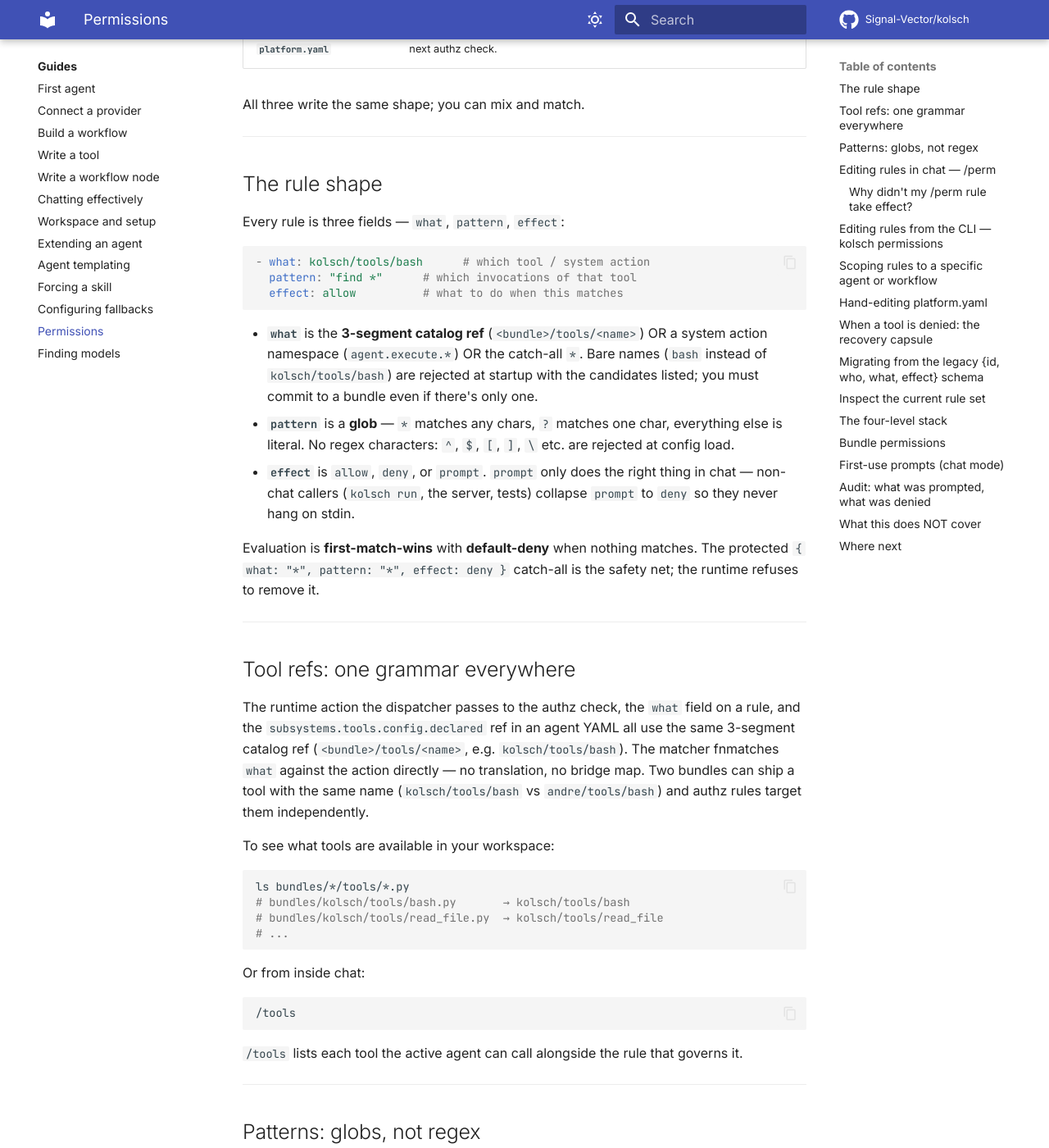
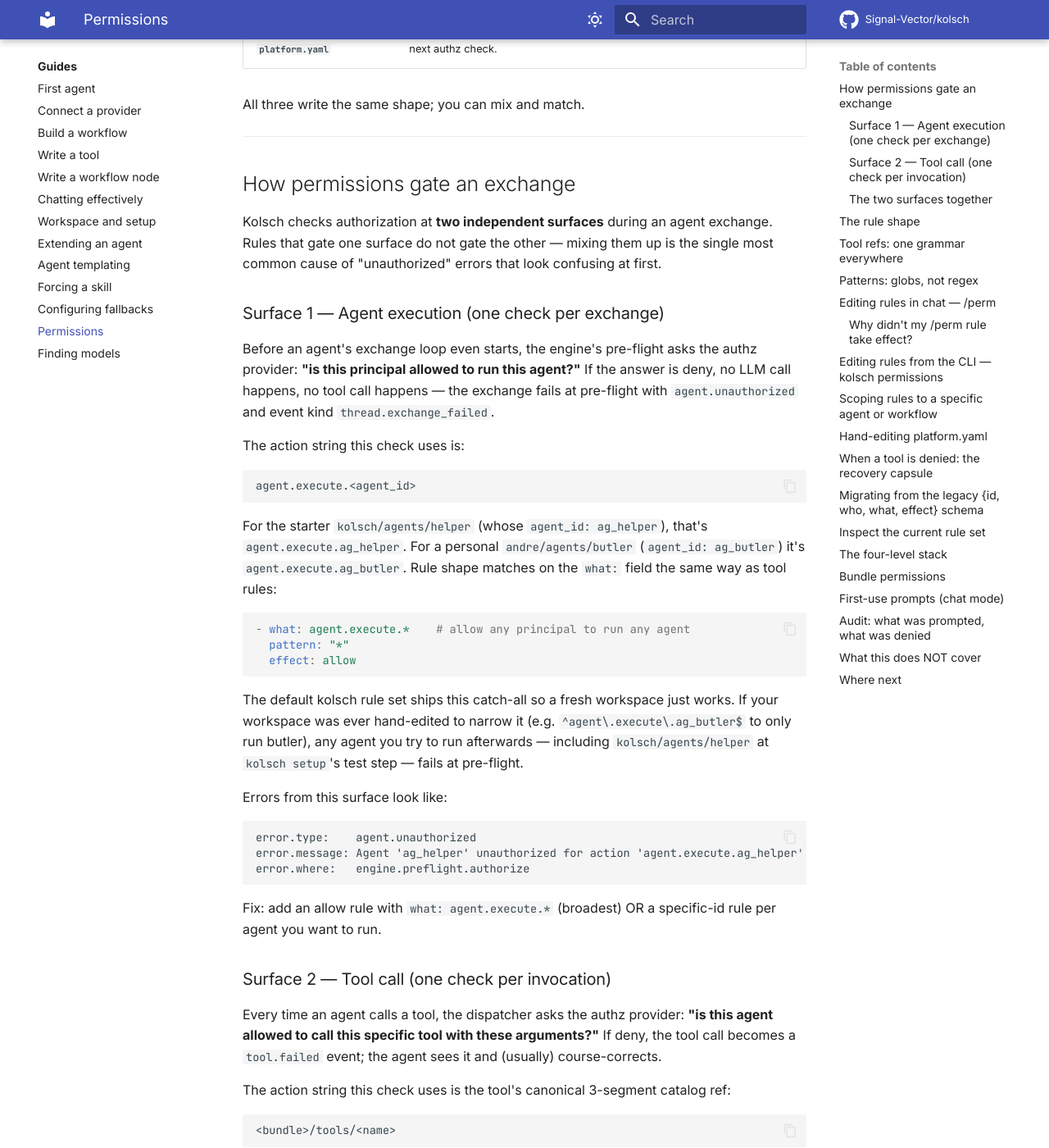
Before and after one commit to Signal-Vector/kolsch, an MkDocs documentation site: the page built from docs/how-to/permissions.md, in a window 1280 px wide and 1400 px high, scrolled down 548 px. Shown: the whole window at 82% size. Built offline with MkDocs 1.6.1 and Material for MkDocs 9.7.7, drawn with Linux system fonts in a browser that asks for light colours; comment, search, counter and statistics services are not loaded; some of the changed text lies outside the part shown.

Commit message:
docs(how-to): explain the two permission surfaces (agent-execute + tool-call)
The existing permissions doc mentioned `agent.execute.*` five times
in code examples but never explained what agent-execution IS, that
it's a separate authz surface from tool calls, or when the check
fires. Users hit "unauthorized for action 'agent.execute.ag_helper'"
and could not tell from the docs alone whether that was a tool
rule, a missing agent-execute rule, or something else — a real
docs gap surfaced by andre on 2026-07-02 after PR #1's strict
authz landed.

Prepends a "How permissions gate an exchange" section that:

- Names the two surfaces (agent execution pre-flight; per-tool call).
- Shows each surface's action-string shape
  (`agent.execute.<agent_id>` vs `<bundle>/tools/<name>`).
- Shows the default rule per surface, why fresh workspaces include
  it, and how a hand-narrowing loses it.
- Shows the exact error each surface produces, keyed off type/where
  so users can match the terminal output against the docs.
- Reminds that first-match-wins evaluation runs against a single
  rule list — the surfaces read from the same list, not two lists.

Positioned above "The rule shape" (existing top section) because
knowing WHERE a rule fires is prerequisite to understanding what
its fields do.

Co-Authored-By: Claude Opus 4.7 (1M context) <noreply@anthropic.com>

````diff
--- a/docs/how-to/permissions.md
+++ b/docs/how-to/permissions.md
@@ -18,6 +18,116 @@ matches what you're doing:
 | **Hand-edit `platform.yaml`** | Cross-machine sync, version control, comments. The runtime reloads on the next authz check. |
 
 All three write the same shape; you can mix and match.
+
+---
+
+## How permissions gate an exchange
+
+Kolsch checks authorization at **two independent surfaces** during an
+agent exchange. Rules that gate one surface do not gate the other —
+mixing them up is the single most common cause of "unauthorized"
+errors that look confusing at first.
+
+### Surface 1 — Agent execution (one check per exchange)
+
+Before an agent's exchange loop even starts, the engine's pre-flight
+asks the authz provider: **"is this principal allowed to run this
+agent?"** If the answer is deny, no LLM call happens, no tool call
+happens — the exchange fails at pre-flight with `agent.unauthorized`
+and event kind `thread.exchange_failed`.
+
+The action string this check uses is:
+
+```
+agent.execute.<agent_id>
+```
+
+For the starter `kolsch/agents/helper` (whose `agent_id: ag_helper`),
+that's `agent.execute.ag_helper`. For a personal `andre/agents/butler`
+(`agent_id: ag_butler`) it's `agent.execute.ag_butler`. Rule shape
+matches on the `what:` field the same way as tool rules:
+
+```yaml
+- what: agent.execute.*    # allow any principal to run any agent
+  pattern: "*"
+  effect: allow
+```
+
+The default kolsch rule set ships this catch-all so a fresh workspace
+just works. If your workspace was ever hand-edited to narrow it
+(e.g. `^agent\.execute\.ag_butler$` to only run butler), any agent
+you try to run afterwards — including `kolsch/agents/helper` at
+`kolsch setup`'s test step — fails at pre-flight.
+
+Errors from this surface look like:
+
+```
+error.type:    agent.unauthorized
+error.message: Agent 'ag_helper' unauthorized for action 'agent.execute.ag_helper'
+error.where:   engine.preflight.authorize
+```
+
+Fix: add an allow rule with `what: agent.execute.*` (broadest) OR a
+specific-id rule per agent you want to run.
+
+### Surface 2 — Tool call (one check per invocation)
+
+Every time an agent calls a tool, the dispatcher asks the authz
+provider: **"is this agent allowed to call this specific tool with
+these arguments?"** If deny, the tool call becomes a `tool.failed`
+event; the agent sees it and (usually) course-corrects.
+
+The action string this check uses is the tool's canonical 3-segment
+catalog ref:
+
+```
+<bundle>/tools/<name>
+```
+
+For example `kolsch/tools/bash`, `kolsch/tools/read_file`. Rule shape:
+
+```yaml
+- what: kolsch/tools/bash    # which tool
+  pattern: "ls *"            # which invocations (glob against target)
+  effect: allow
+```
+
+`pattern:` matches against the **target** the tool receives — for
+`bash` that's the command string; for file tools it's the resolved
+path. See §"Patterns: globs, not regex" below.
+
+Errors from this surface look like:
+
+```
+error.type:    tool.unauthorized
+error.message: tool 'bash' unauthorized for pattern 'rm -rf /'
+error.where:   tools.dispatch
+```
+
+Fix: add an allow rule with the right `what:` + `pattern:` combo,
+or approve via the in-chat modal / `/perm allow`.
+
+### The two surfaces together
+
+A minimal workspace that lets you run the starter agent AND use bash:
+
+```yaml
+- what: agent.execute.*     # Surface 1 — let any principal run any agent
+  pattern: "*"
+  effect: allow
+- what: kolsch/tools/bash   # Surface 2 — prompt before every bash invocation
+  pattern: "*"
+  effect: prompt
+- what: "*"                 # default-deny tail (protected)
+  pattern: "*"
+  effect: deny
+```
+
+Rule order matters — evaluation is **first-match-wins** — but the
+two surfaces read from the same rule list. The engine picks whichever
+rules match `agent.execute.*` at pre-flight, and the dispatcher picks
+whichever rules match `<bundle>/tools/<name>` at each tool call. Rules
+that don't match are silently skipped.
 
 ---
 
````
